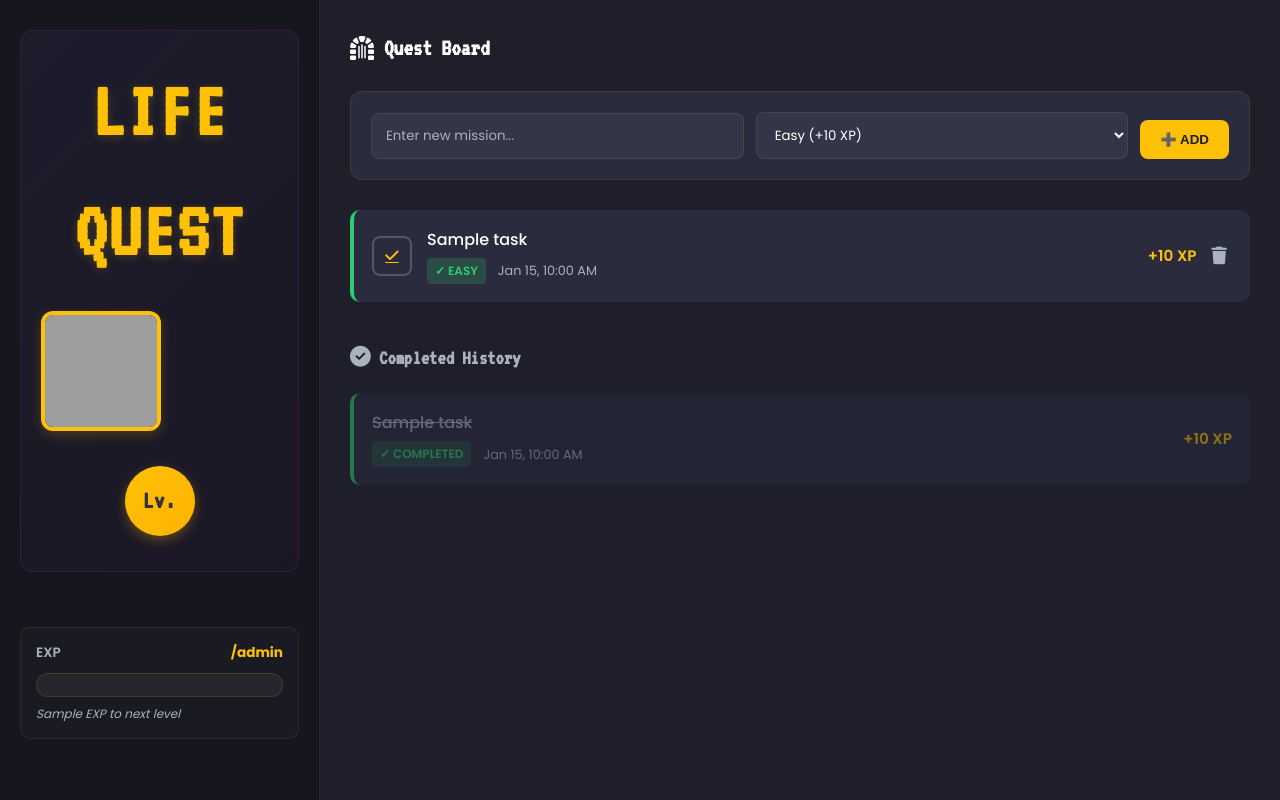
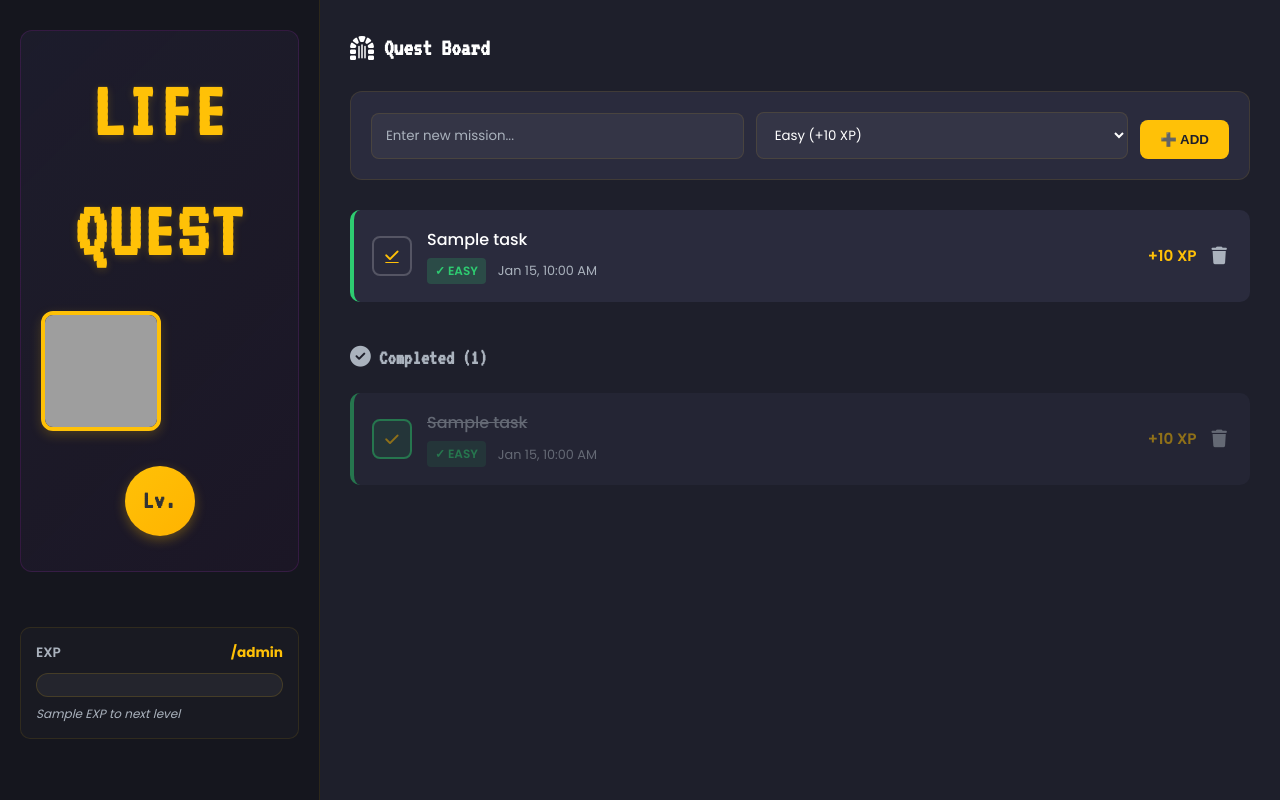
Before and after one commit to n0ngbeam000/LifeQuest, a Django app: template core/templates/core/dashboard.html in a window 1280 px wide. Run offline with Django 5.2, Linux system fonts and the light colour scheme; tables that the repository leaves empty hold one stand-in row (values such as "Sample post"); the template is opened without the code that fills it: values that come from a table or form of the project are taken from there, most other values are stand-ins (such as "Sample title", 1, 10 or a date in 2020); grey boxes are pictures that could not be loaded.

Commit message:
FIX BUG : completed it doesn't show on website screen and not count

```diff
--- a/core/static/core/css/dashboard.css
+++ b/core/static/core/css/dashboard.css
@@ -468,6 +468,12 @@
     color: var(--accent-gold);
 }
 
+.quest-checkbox.completed-check {
+    border-color: var(--difficulty-easy);
+    background-color: rgba(46, 204, 113, 0.2);
+    cursor: default;
+}
+
 .quest-item:hover .quest-checkbox {
     border-color: var(--accent-gold);
     background-color: rgba(255, 193, 7, 0.1);
--- a/core/templates/core/dashboard.html
+++ b/core/templates/core/dashboard.html
@@ -62,7 +62,7 @@
             <div class="nav-item" title="Completed quests">
                 <i class="fas fa-check-circle"></i>
                 <span>Completed</span>
-                <span class="nav-count">{{ complete_tasks.count }}</span>
+                <span class="nav-count">{{ completed_count }}</span>
             </div>
 
         </nav>
@@ -174,22 +174,48 @@
             {% endif %}
 
             <!-- Completed Quests Section -->
-            {% if complete_tasks %}
+            {% if completed_tasks %}
                 <h3 class="completed-section-title">
-                    <i class="fas fa-check-circle"></i> Completed History
+                    <i class="fas fa-check-circle"></i> Completed ({{ completed_count }})
                 </h3>
 
                 <div class="completed-list">
-                    {% for task in complete_tasks %}
-                    <div class="quest-item completed border-easy">
+                    {% for task in completed_tasks %}
+                    <div class="quest-item completed
+                        {% if task.difficulty == 10 %}border-easy
+                        {% elif task.difficulty == 30 %}border-medium
+                        {% else %}border-hard{% endif %}">
+
+                        <!-- Checkmark Icon -->
+                        <div class="quest-checkbox completed-check">
+                            <i class="fas fa-check"></i>
+                        </div>
+
+                        <!-- Quest Info -->
                         <div class="quest-info">
                             <span class="quest-title">{{ task.title }}</span>
                             <div class="quest-meta">
-                                <span class="quest-badge easy">✓ COMPLETED</span>
+                                {% if task.difficulty == 50 %}
+                                    <span class="quest-badge hard">⚔ HARD</span>
+                                {% elif task.difficulty == 30 %}
+                                    <span class="quest-badge medium">⚡ MEDIUM</span>
+                                {% else %}
+                                    <span class="quest-badge easy">✓ EASY</span>
+                                {% endif %}
                                 <span class="quest-timestamp">{{ task.created_at|date:"M d, h:i A" }}</span>
                             </div>
                         </div>
-                        <div class="quest-xp">+{{ task.difficulty }} XP</div>
+
+                        <!-- Actions -->
+                        <div class="quest-actions">
+                            <span class="quest-xp">+{{ task.difficulty }} XP</span>
+                            <a href="{% url 'delete_task' task.id %}"
+                               class="btn-delete"
+                               data-action="delete"
+                               title="Delete quest">
+                                <i class="fas fa-trash"></i>
+                            </a>
+                        </div>
                     </div>
                     {% endfor %}
                 </div>
```
Also changed, not shown: core/views.py (+5 -3 lines).
